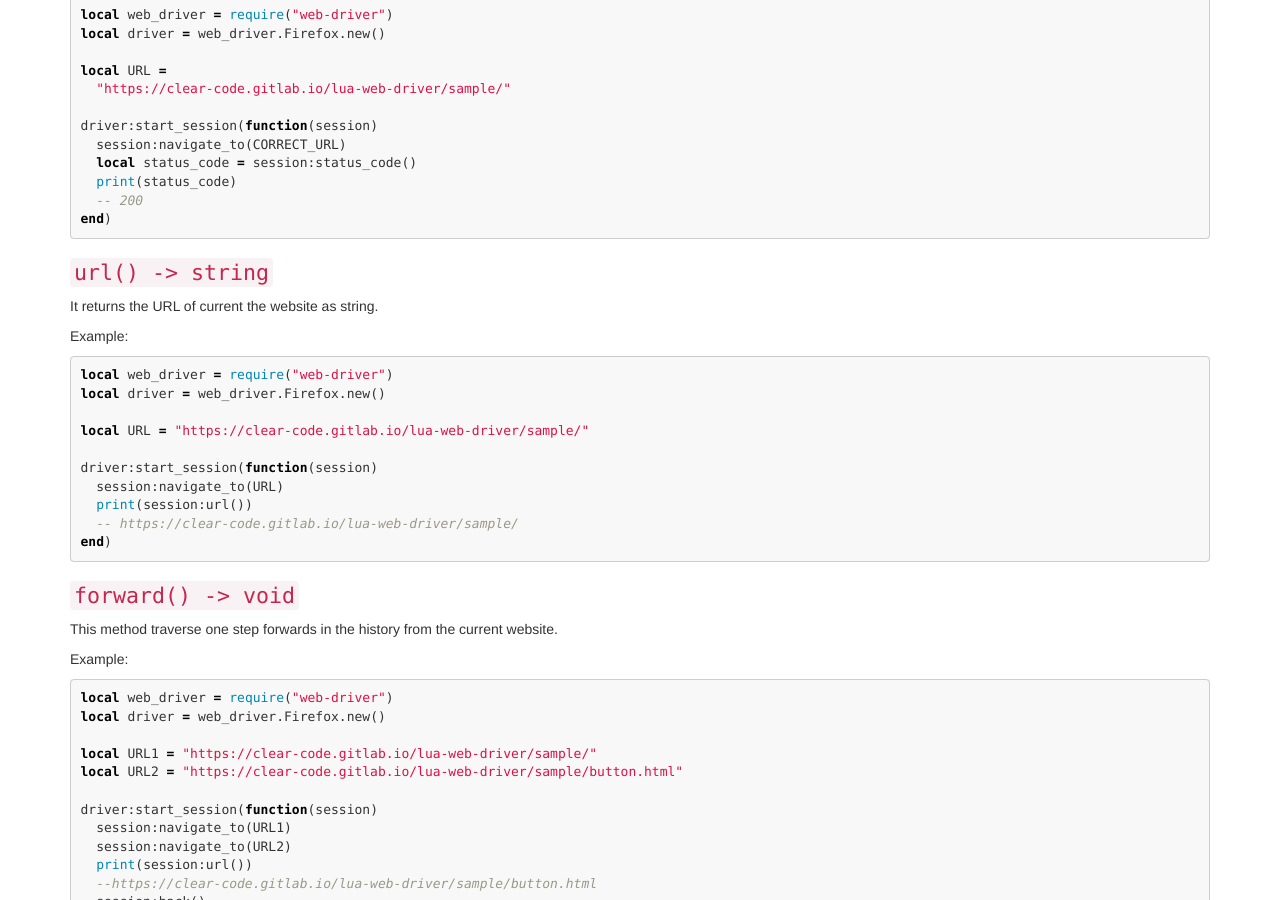
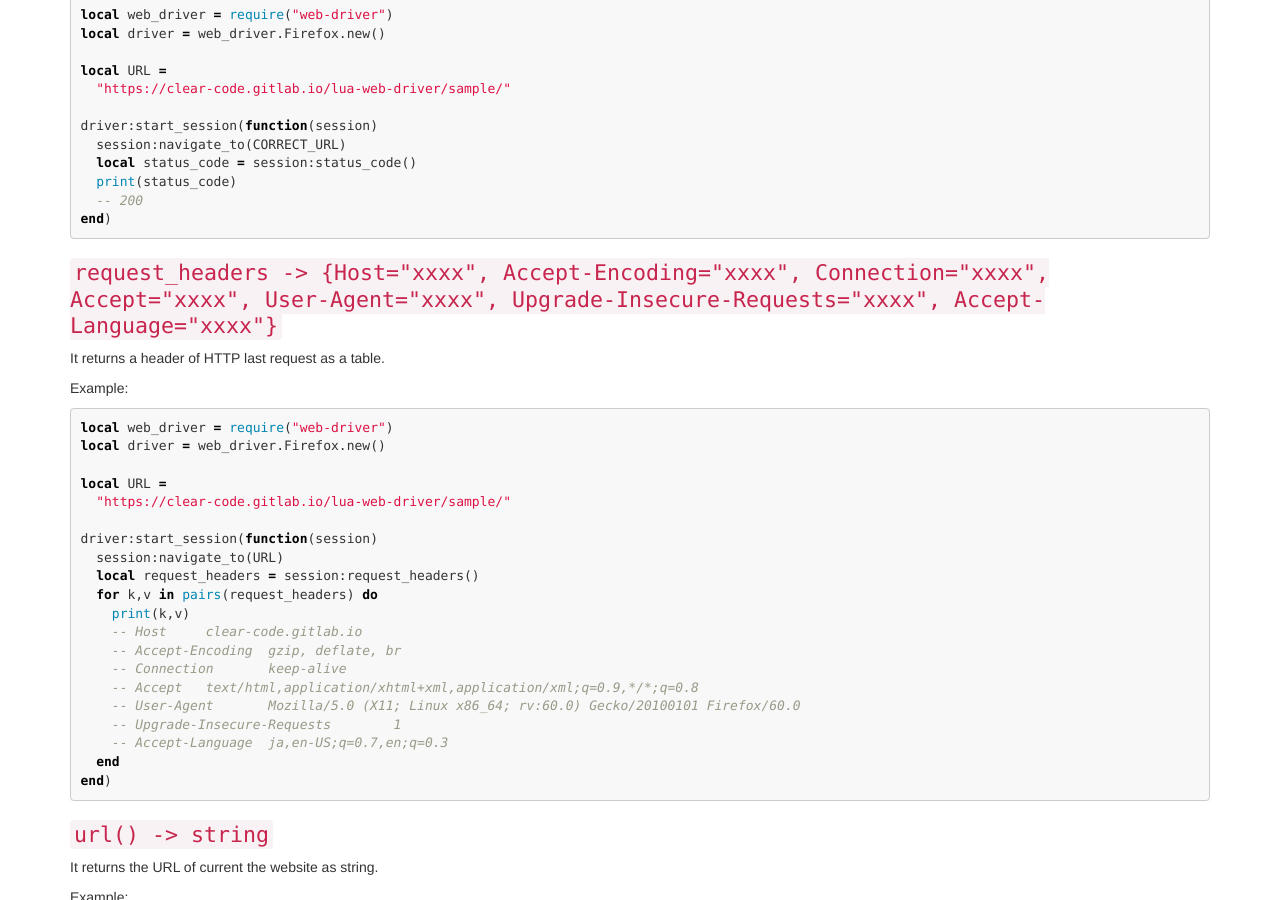
Before and after one commit to clear-code/lua-web-driver, a Jekyll site: the page built from docs/reference/session.md, in a window 1280 px wide and 900 px high, scrolled down 943 px. Built offline with Jekyll 4.4.1, drawn with Linux system fonts in a browser that asks for light colours.

Commit message:
doc reference: add reference of Session:request_header()

````diff
--- a/docs/reference/session.md
+++ b/docs/reference/session.md
@@ -64,6 +64,35 @@ driver:start_session(function(session)
   local status_code = session:status_code()
   print(status_code)
   -- 200
+end)
+```
+
+### `request_headers -> {Host="xxxx", Accept-Encoding="xxxx", Connection="xxxx", Accept="xxxx", User-Agent="xxxx", Upgrade-Insecure-Requests="xxxx", Accept-Language="xxxx"}` {#request-headers}
+
+It returns a header of HTTP last request as a table.
+
+Example:
+
+```lua
+local web_driver = require("web-driver")
+local driver = web_driver.Firefox.new()
+
+local URL =
+  "https://clear-code.gitlab.io/lua-web-driver/sample/"
+
+driver:start_session(function(session)
+  session:navigate_to(URL)
+  local request_headers = session:request_headers()
+  for k,v in pairs(request_headers) do
+    print(k,v)
+    -- Host	clear-code.gitlab.io
+    -- Accept-Encoding	gzip, deflate, br
+    -- Connection	keep-alive
+    -- Accept	text/html,application/xhtml+xml,application/xml;q=0.9,*/*;q=0.8
+    -- User-Agent	Mozilla/5.0 (X11; Linux x86_64; rv:60.0) Gecko/20100101 Firefox/60.0
+    -- Upgrade-Insecure-Requests	1
+    -- Accept-Language	ja,en-US;q=0.7,en;q=0.3
+  end
 end)
 ```
 
````
Also changed, not shown: docs/ja/reference/session.md (+29 -0 lines), 1 other file.
